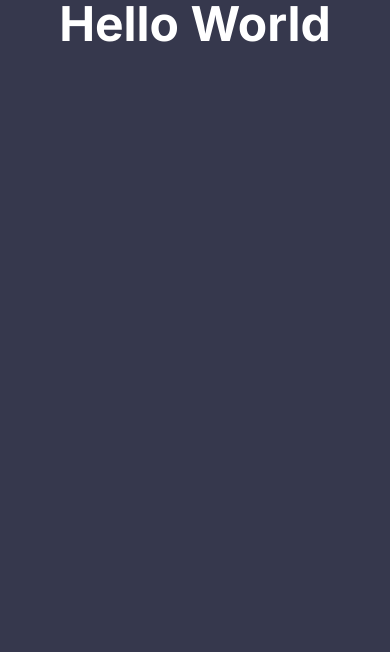
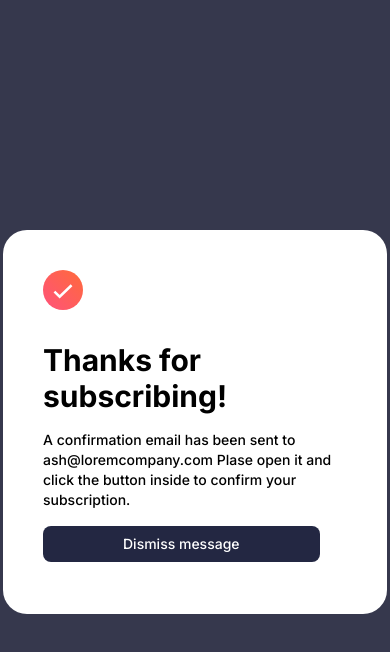
Before and after one commit to Gabrieluser430/newsletter-project, a Next.js app: page /about in a window 390 px wide. Shown: the top 652 px of the page. Built offline with nearby package versions, Linux system fonts and the light colour scheme.

Commit message:
Subscribed box for cellphones implemented

```diff
--- a/src/app/about/page.js
+++ b/src/app/about/page.js
@@ -1,5 +1,17 @@
+import Image from "next/image"
+import success from "../../../public/icon-success.svg"
+
 export default function about() {
     return (
-        <h1 className="text-5xl font-bold text-white text-center">Hello World</h1>
+        <div className="flex flex-row items-center justify-center h-screen">
+            <div className=" w-96 h-96 bg-white p-10 rounded-3xl">
+                <div className="w-10">
+                    <Image src={success} />
+                </div>
+                <h1 className="font-bold text-3xl mt-8">Thanks for subscribing!</h1>
+                <p className="font-medium mt-4 text-sm">A confirmation email has been sent to ash@loremcompany.com Plase open it and click the button inside to confirm your subscription.</p>
+                <button className="mt-4 bg-buttonColor px-20 py-2 rounded-lg text-white font-medium text-sm">Dismiss message</button>
+            </div>
+        </div>
     )
 }
--- a/src/app/page.js
+++ b/src/app/page.js
@@ -45,7 +45,7 @@ export default function Home() {
             <label className="text-sm font-semibold">Email address</label>
             <input className="px-6 py-4 rounded-xl border-black border-2 mt-4" placeholder="email@company.com"/>
             <button className="bg-indigo-950 py-4 text-white rounded-lg mt-8 cursor-pointer font-medium" type="button" onClick={() => router.push('/about')}>
-              Click in here motherfucker
+              Subscribe to monthly newsletter
             </button>
           </form>
         </div>
--- a/tailwind.config.js
+++ b/tailwind.config.js
@@ -1,4 +1,3 @@
-/** @type {import('tailwindcss').Config} */
 module.exports = {
   content: [
     './src/pages/**/*.{js,ts,jsx,tsx,mdx}',
@@ -9,10 +8,12 @@ module.exports = {
     extend: {
       backgroundImage: {
         'gradient-radial': 'radial-gradient(var(--tw-gradient-stops))',
-        'gradient-conic':
-          'conic-gradient(from 180deg at 50% 50%, var(--tw-gradient-stops))',
+        'gradient-conic': 'conic-gradient(from 180deg at 50% 50%, var(--tw-gradient-stops))',
+      },
+      backgroundColor: {
+        buttonColor: '#232742',
       },
     },
   },
   plugins: [],
-}
+};
```
